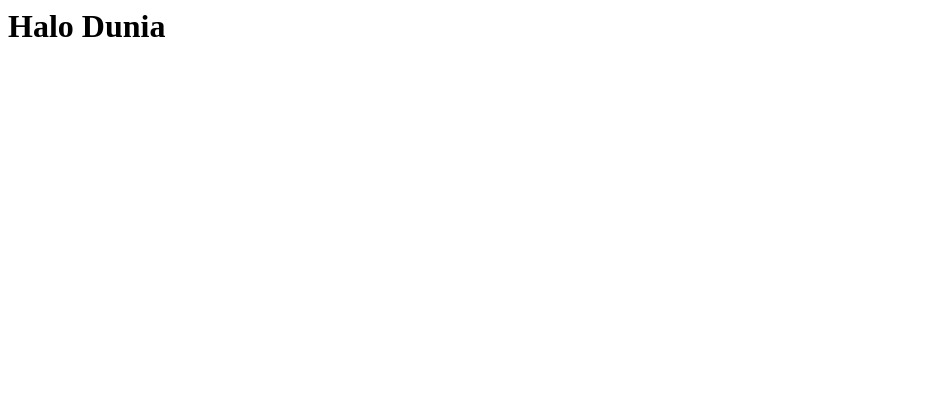
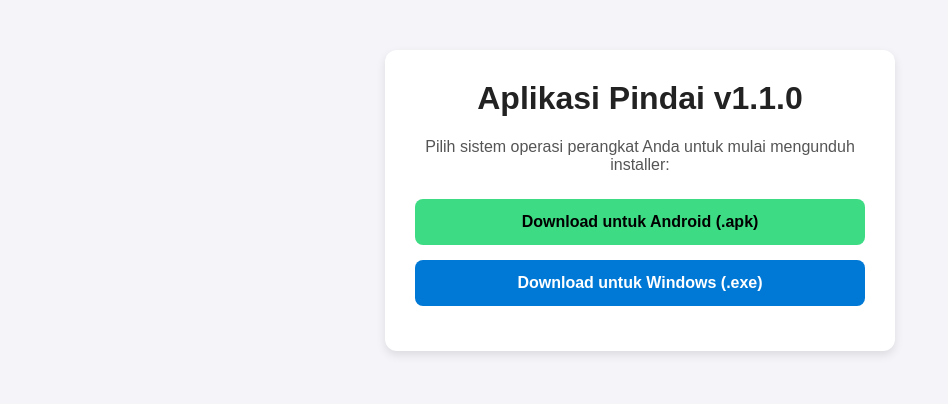
Before and after one commit to RahmaOktoyadi19/rahma19app, a plain HTML site: page index.html in a window 1280 px wide. Shown: the whole page, without its empty margins (0-948 px from the left). Drawn offline with Linux system fonts and the light colour scheme.

Commit message:
Add basic HTML structure and download links

```diff
--- a/index.html
+++ b/index.html
@@ -1 +1,27 @@
-<h1>Halo Dunia</h1>
+<!DOCTYPE html>
+<html lang="id">
+<head>
+  <meta charset="UTF-8">
+  <meta name="viewport" content="width=device-width, initial-scale=1.0">
+  <title>Download Aplikasi Pindai</title>
+  <style>
+    body { font-family: sans-serif; text-align: center; padding: 50px 20px; background: #f4f4f9; margin: 0; }
+    .container { max-width: 450px; margin: auto; background: white; padding: 30px; border-radius: 12px; box-shadow: 0 4px 10px rgba(0,0,0,0.1); }
+    h1 { margin-top: 0; color: #222; }
+    p { color: #555; margin-bottom: 25px; }
+    .btn { display: block; margin: 15px 0; padding: 14px; color: white; text-decoration: none; border-radius: 8px; font-weight: bold; font-size: 16px; }
+    .android { background: #3DDC84; color: #000; }
+    .windows { background: #0078D6; }
+    .btn:hover { opacity: 0.9; }
+  </style>
+</head>
+<body>
+  <div class="container">
+    <h1>Aplikasi Pindai v1.1.0</h1>
+    <p>Pilih sistem operasi perangkat Anda untuk mulai mengunduh installer:</p>
+
+    <a href="https://github.com/RahmaOktoyadi19/rahma19app/releases/download/v1.0.0/Pindai_1.1.0_android.apk" class="btn android">Download untuk Android (.apk)</a>
+    <a href="https://github.com/RahmaOktoyadi19/rahma19app/releases/download/v1.0.0/Pindai_Setup_1.1.0_x64.exe" class="btn windows">Download untuk Windows (.exe)</a>
+  </div>
+</body>
+</html>
```
